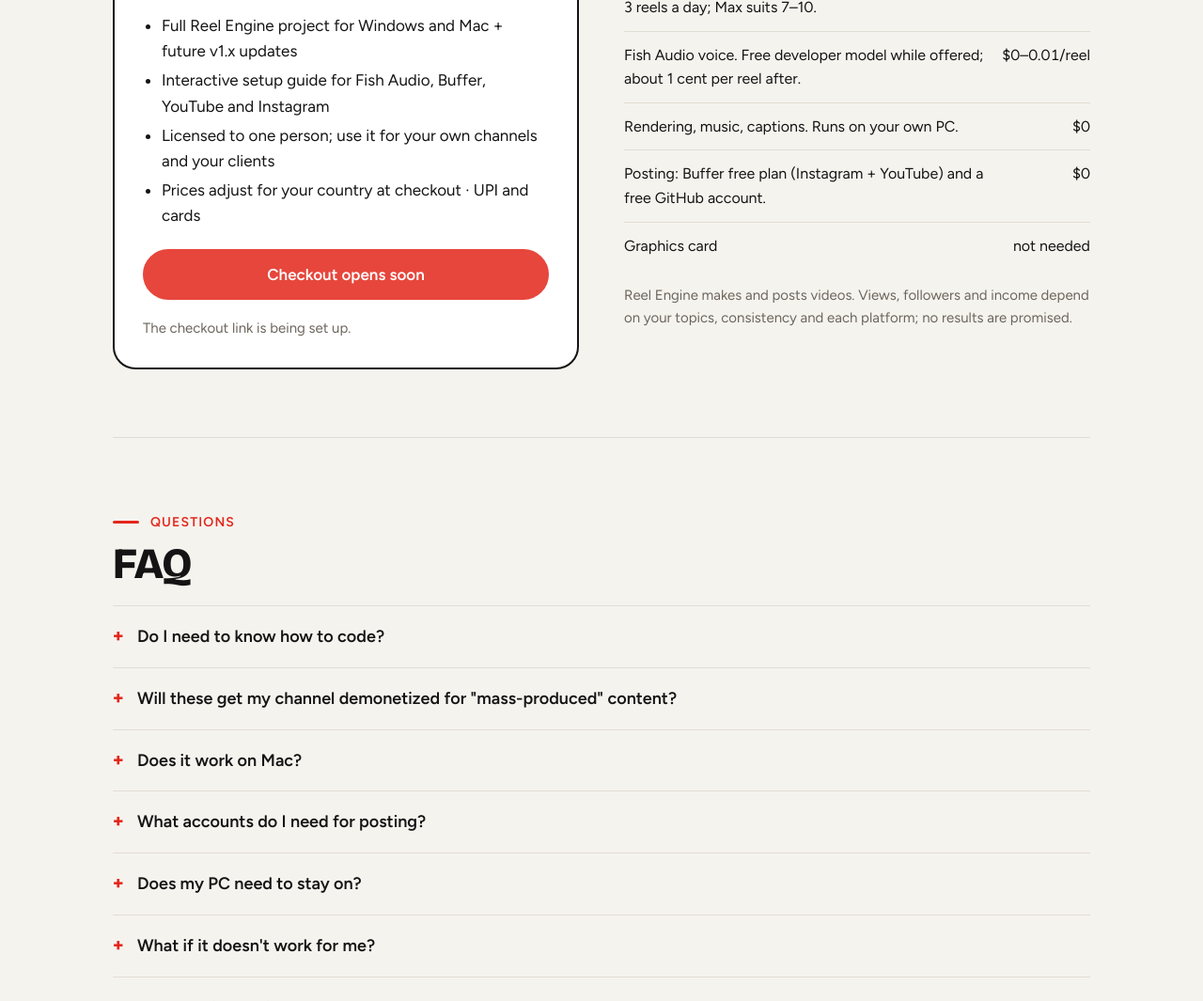
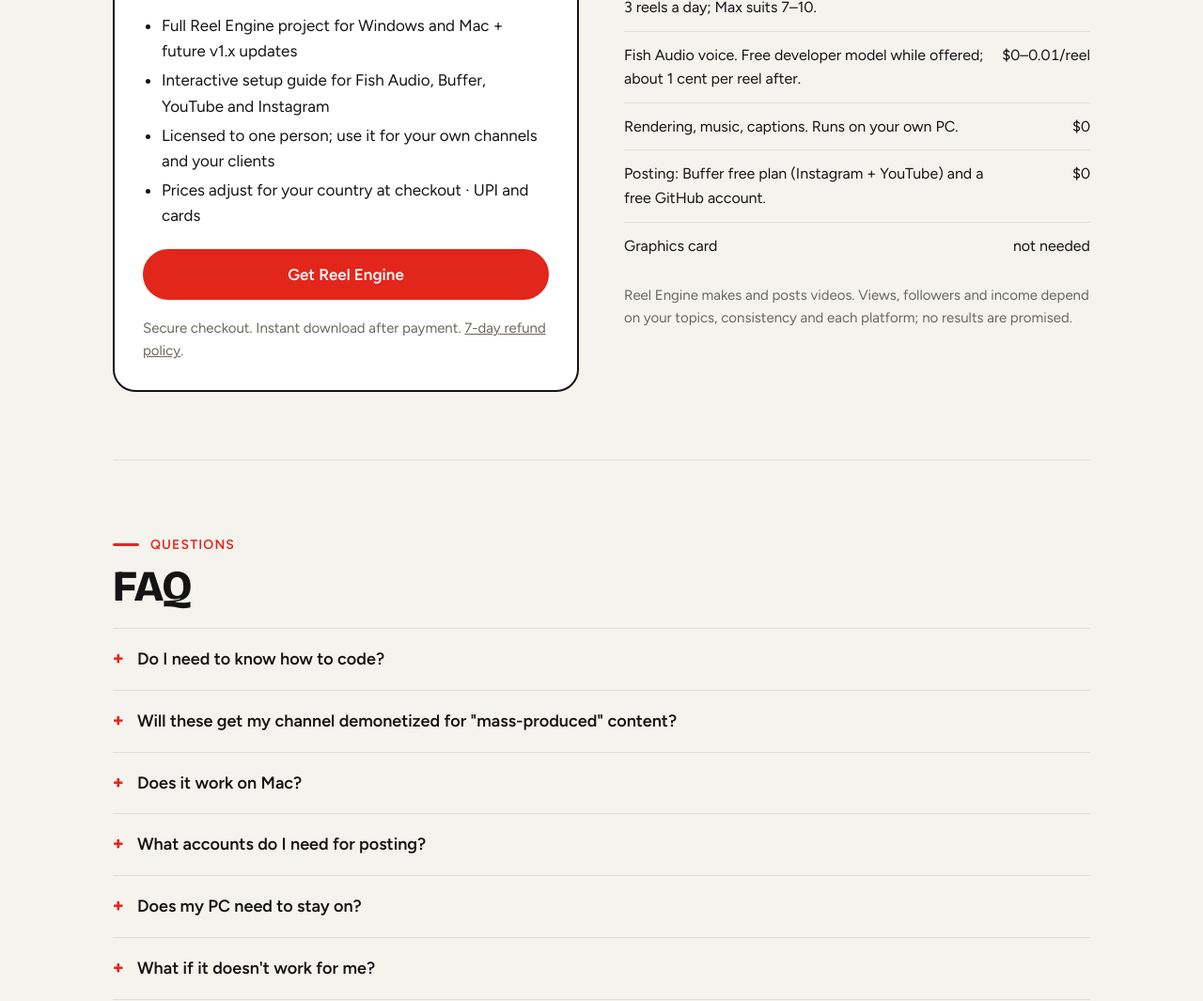
Before and after one commit to Dm-1324/Dm-1324.github.io, a plain HTML site: page index.html in a window 1280 px wide. Shown: the part 3731-4796 px from the top of the page at 94% size. Drawn offline with nearby package versions, Linux system fonts and the light colour scheme.

Commit message:
Go live: Dodo checkout link for Reel Engine
Co-Authored-By: Claude Opus 5.5 <noreply@anthropic.com>
Claude-Session: https://claude.ai/code/session_01S3QX4CT7dLK9gW2KhfBwwt

```diff
--- a/index.html
+++ b/index.html
@@ -126,7 +126,7 @@
 
 <script>
 // Set the checkout link here once the product is live.
-const CHECKOUT_URL = "CHECKOUT_URL_HERE";
+const CHECKOUT_URL = "https://checkout.dodopayments.com/buy/pdt_0NsdIszzQNCjHw8HUu0WQ?quantity=1";
 const live = /^https:\/\//.test(CHECKOUT_URL);
 for (const id of ["buy", "buy2"]) {
   const a = document.getElementById(id);
```
